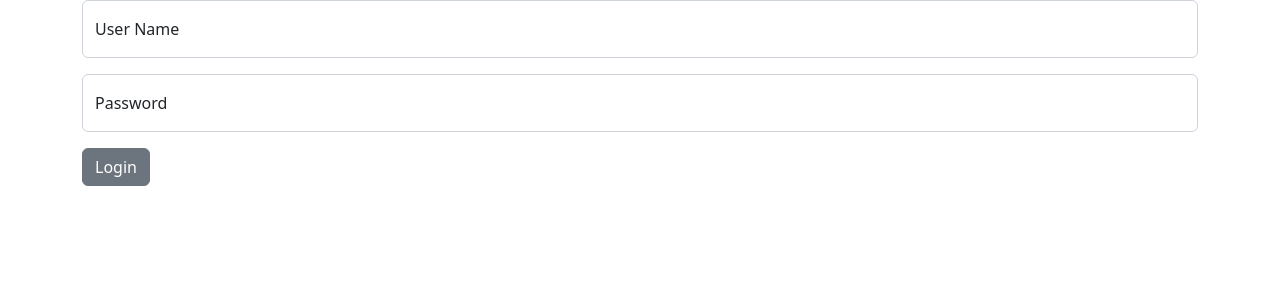
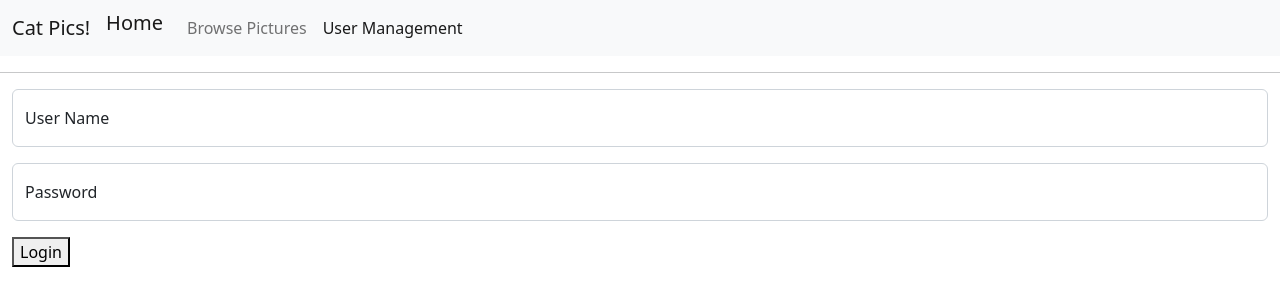
Before and after one commit to davidvedvick/picture-categorizer, a React (Create React App) app in the folder frontend/: page /user in a window 1280 px wide. Shown: the top 306 px of the page. Built offline with nearby package versions, Linux system fonts and the light colour scheme.

Commit message:
Add App Navigation, submit user data

```diff
--- a/frontend/package.json
+++ b/frontend/package.json
@@ -17,7 +17,6 @@
     "react-dom": "^18.2.0",
     "react-router-dom": "^6.4.3",
     "react-scripts": "5.0.1",
-    "reactstrap": "^9.1.5",
     "styled-components": "^5.3.6",
     "typescript": "^4.9.3",
     "web-vitals": "^2.1.4"
--- a/frontend/src/App.tsx
+++ b/frontend/src/App.tsx
@@ -1,15 +1,50 @@
 import React from 'react';
 // import './App.css';
 import {UserLogin} from "./Users/UserLogin";
+import {BrowserRouter as Router, NavLink, Route, Routes} from "react-router-dom";
 
 function App() {
     return (
-        <div className="App">
-            <header className="App-header">
-                {/*<img src={logo} className="App-logo" alt="logo" />*/}
-            </header>
-            <UserLogin/>
-        </div>
+        <Router>
+            <div>
+                <nav className="navbar navbar-expand-lg bg-light">
+                    <div className="container-fluid">
+                        <NavLink className="navbar-brand" to="/">Cat Pics!</NavLink>
+                        <div className="collapse navbar-collapse" id="navbarSupportedContent">
+                            <ul className="navbar-nav me-auto mb-2 mb-lg-0">
+                                <li className="nav-item">
+                                    <NavLink className="navbar-brand" to="/">Home</NavLink>
+                                </li>
+                                <li className="nav-item">
+                                    <NavLink className="nav-link" to="/pictures">Browse Pictures</NavLink>
+                                </li>
+                                <li>
+                                    <NavLink className="nav-link" to="/user">User Management</NavLink>
+                                </li>
+                            </ul>
+                        </div>
+                    </div>
+                </nav>
+
+
+                <hr />
+
+                {/*
+                      A <Switch> looks through all its children <Route>
+                      elements and renders the first one whose path
+                      matches the current URL. Use a <Switch> any time
+                      you have multiple routes, but you want only one
+                      of them to render at a time
+                    */}
+                <Routes>
+                    <Route path="/">
+                    </Route>
+                    <Route path="/pictures">
+                    </Route>
+                    <Route path="/user" element={<UserLogin/>} />
+                </Routes>
+            </div>
+        </Router>
     );
 }
 
--- a/frontend/src/Users/UserLogin.tsx
+++ b/frontend/src/Users/UserLogin.tsx
@@ -1,27 +1,44 @@
-import {Button, Col, Container, Form, FormGroup, Input, Label} from "reactstrap";
+import {useState} from "react";
 
 export function UserLogin() {
 
+    const [username, setUsername] = useState("");
+    const [password, setPassword] = useState("")
+
     async function handleSubmit() {
-        await fetch("")
+        await fetch(
+            "/api/users",
+            {
+                method: 'POST',
+                headers: {
+                    'Content-Type': 'application/json'
+                },
+                body: JSON.stringify(
+                    {
+                        userName: username,
+                        password: password
+                    }
+                )
+            });
     }
 
     return (
-        <Container fluid="sm">
-            <Col sm>
-                <Form>
-                    <FormGroup floating>
-                        <Input id="user" type="text" placeholder="User Name"/>
-                        <Label for="user">User Name</Label>
-                    </FormGroup>
-                    <FormGroup floating>
-                        <Input id="password" type="password" placeholder="Password"/>
-                        <Label for="password">Password</Label>
-                    </FormGroup>
-                    {/*<p><Button type="submit">Login</Button></p>*/}
-                    <p><Button type="submit" onSubmit={handleSubmit}>Login</Button></p>
-                </Form>
-            </Col>
-        </Container>
+        <>
+            <div className="sm container-fluid">
+                <div className="sm">
+                    <form>
+                        <div className="form-floating mb-3">
+                            <input id="user" className="form-control" type="text" placeholder="User Name" onChange={(e) => setUsername(e.target.value)} value={username}/>
+                            <label htmlFor="user">User Name</label>
+                        </div>
+                        <div className="form-floating mb-3">
+                            <input id="password" className="form-control" type="password" placeholder="Password" onChange={(e) => setPassword(e.target.value)} value={password}/>
+                            <label htmlFor="password">Password</label>
+                        </div>
+                        <p><button type="submit" onSubmit={handleSubmit}>Login</button></p>
+                    </form>
+                </div>
+            </div>
+        </>
     );
 }
```
Also changed, not shown: 1 other file (tests, documents, lock files or other folders).
